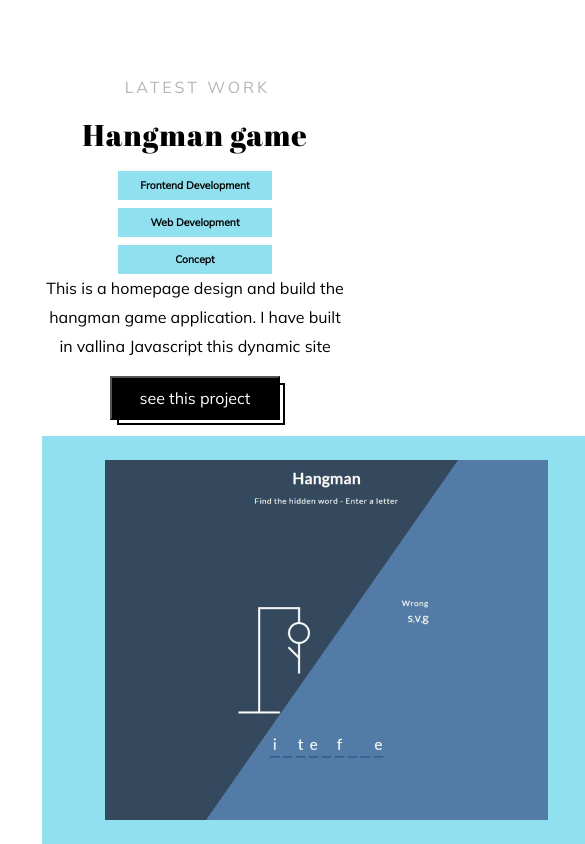
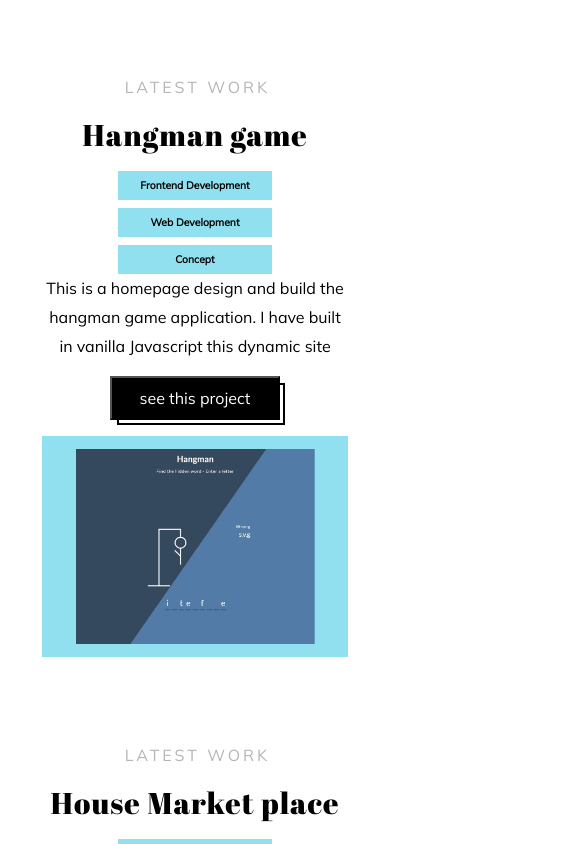
Before and after one commit to Tarik-act/Portfolio, a plain HTML site: page index.html in a window 390 px wide. Shown: the part 874-1718 px from the top of the page, 585 px wide, since content can reach past the window. Drawn offline with Linux system fonts and the light colour scheme.

Commit message:
change image width

```diff
--- a/index.html
+++ b/index.html
@@ -50,7 +50,7 @@
           </ul>
           <p>
             This is a homepage design and build the hangman game application. I
-            have built in vallina Javascript this dynamic site
+            have built in vanilla Javascript this dynamic site
           </p>
 
           <a href="https://github.com/Tarik-act/Hangman" target="_blank">
--- a/style.css
+++ b/style.css
@@ -278,6 +278,10 @@ a {
   .navigation__link {
     font-size: 1rem;
   }
+  .work__right img {
+    width: 100%;
+  }
+
   .work {
     margin-top: 5rem;
   }
@@ -309,6 +313,9 @@ a {
 }
 
 @media (max-width: 500px) {
+  .section-header {
+    min-height: 100%;
+  }
   .hero__paragraph,
   .work__left p {
     width: auto;
@@ -360,6 +367,10 @@ a {
     justify-content: space-between;
   }
 
+  .work__right img {
+    width: 100%;
+  }
+
   .tag-item:not(:last-child) {
     margin-bottom: 0.5rem;
   }
```
